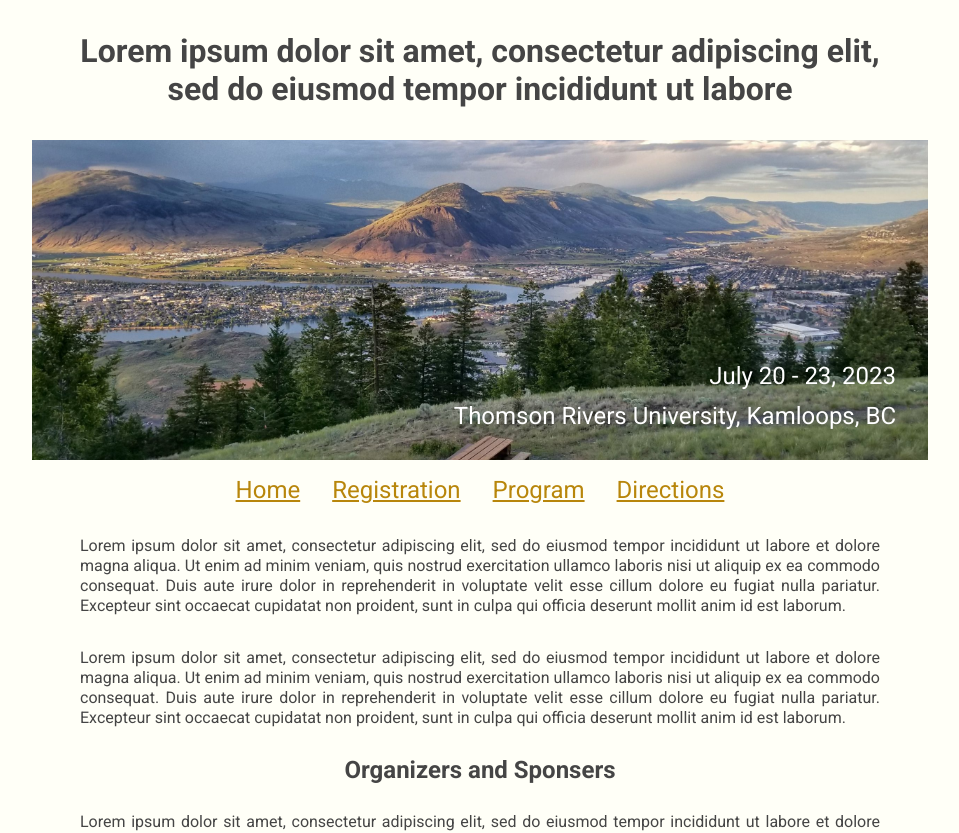
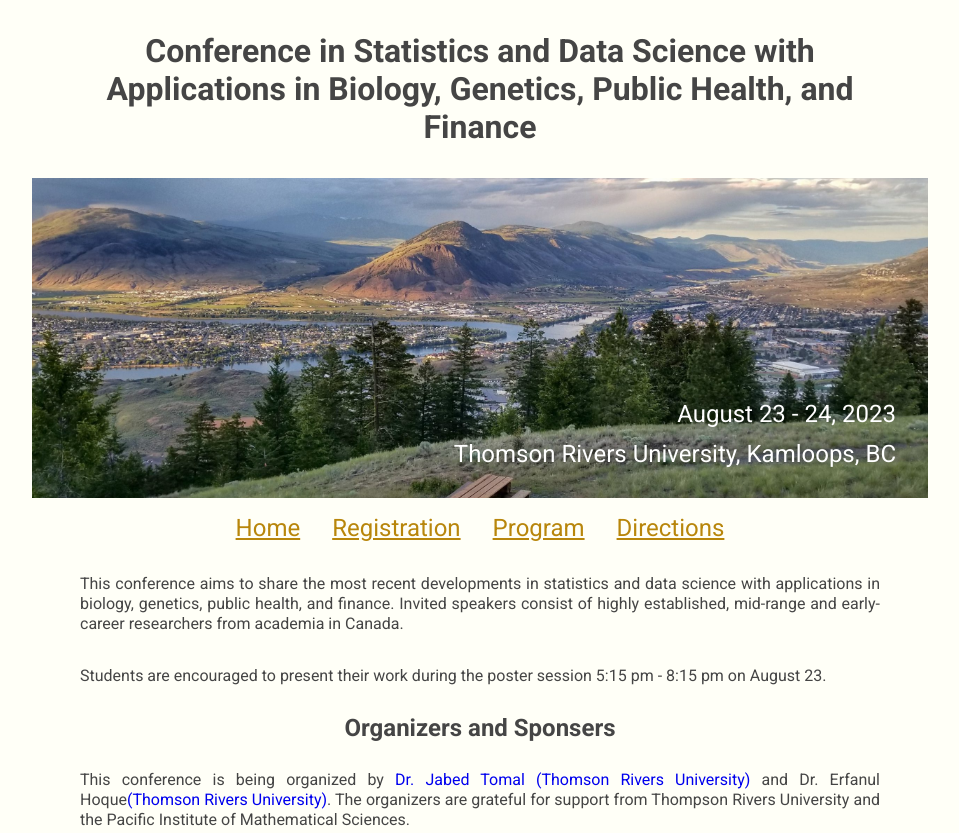
Before and after one commit to shafinaz2006/tru-conference, a Next.js app: page / in a window 1280 px wide. Shown: the top 833 px of the page, without its empty margins (160-1119 px from the left). Built offline with nearby package versions, Linux system fonts and the light colour scheme.

Commit message:
add home, registration page content

```diff
--- a/components/Header.js
+++ b/components/Header.js
@@ -5,7 +5,7 @@ import bgImg from '../public/myImage2.jpg';
 const Header = () => {
   return (
     <header>
-      <h1>Lorem ipsum dolor sit amet, consectetur adipiscing elit, sed do eiusmod tempor incididunt ut labore</h1>
+      <h1>Conference in Statistics and Data Science with Applications in Biology, Genetics, Public Health, and Finance</h1>
       <div className="headerImg">
         <Image
             src={bgImg} alt='kamloops'
@@ -13,7 +13,7 @@ const Header = () => {
             style={{objectFit:"cover"}}
         />
         <div className='headerText'>
-          <p>July 20 - 23, 2023</p>
+          <p>August 23 - 24, 2023</p>
           <p>Thomson Rivers University, Kamloops, BC</p>
         </div>
       </div>
--- a/pages/index.js
+++ b/pages/index.js
@@ -3,23 +3,22 @@ export default function Home() {
   return (
     <main>
       <p>
-        Lorem ipsum dolor sit amet, consectetur adipiscing elit, sed do eiusmod tempor incididunt ut labore
-        et dolore magna aliqua. Ut enim ad minim veniam, quis nostrud exercitation ullamco laboris nisi ut aliquip ex ea commodo consequat.
-        Duis aute irure dolor in reprehenderit in voluptate velit esse cillum dolore eu fugiat nulla pariatur.
-        Excepteur sint occaecat cupidatat non proident, sunt in culpa qui officia deserunt mollit anim id est laborum.
+        This conference aims to share the most recent developments in statistics and data
+        science with applications in biology, genetics, public health, and finance. Invited
+        speakers consist of highly established, mid-range and early-career researchers
+        from academia in Canada.
       </p>
       <p>
-        Lorem ipsum dolor sit amet, consectetur adipiscing elit, sed do eiusmod tempor incididunt ut labore
-        et dolore magna aliqua. Ut enim ad minim veniam, quis nostrud exercitation ullamco laboris nisi ut aliquip ex ea commodo consequat.
-        Duis aute irure dolor in reprehenderit in voluptate velit esse cillum dolore eu fugiat nulla pariatur.
-        Excepteur sint occaecat cupidatat non proident, sunt in culpa qui officia deserunt mollit anim id est laborum.
+        Students are encouraged to present their work during the poster session 5:15 pm
+        - 8:15 pm on August 23.
       </p>
       <h2>Organizers and Sponsers</h2>
       <p>
-        Lorem ipsum dolor sit amet, consectetur adipiscing elit, sed do eiusmod tempor incididunt ut labore
-        et dolore magna aliqua. Ut enim ad minim veniam, quis nostrud exercitation ullamco laboris nisi ut aliquip ex ea commodo consequat.
-        Duis aute irure dolor <a href='https://www.tru.ca/'>Thomson Rivers University </a> velit esse cillum dolore eu fugiat nulla pariatur.
-        Excepteur sint occaecat cupidatat non proident, <a href='https://faculty.tru.ca/jtomal/'>Dr. Jabed Tomal </a>sunt in culpa qui officia deserunt mollit anim id est laborum.
+        This conference is being organized by <a href='https://faculty.tru.ca/jtomal/' target='_blank'>Dr. Jabed Tomal </a>
+        <a href='https://www.tru.ca/' target='_blank'>(Thomson Rivers University) </a> and Dr. Erfanul Hoque
+        <a href='https://www.tru.ca/' target='_blank'>(Thomson Rivers University)</a>. The organizers are
+        grateful for support from Thompson Rivers University and the Pacific Institute of
+        Mathematical Sciences.
       </p>
     </main>
   )
```
Also changed, not shown: pages/registration.js (+15 -2 lines).
